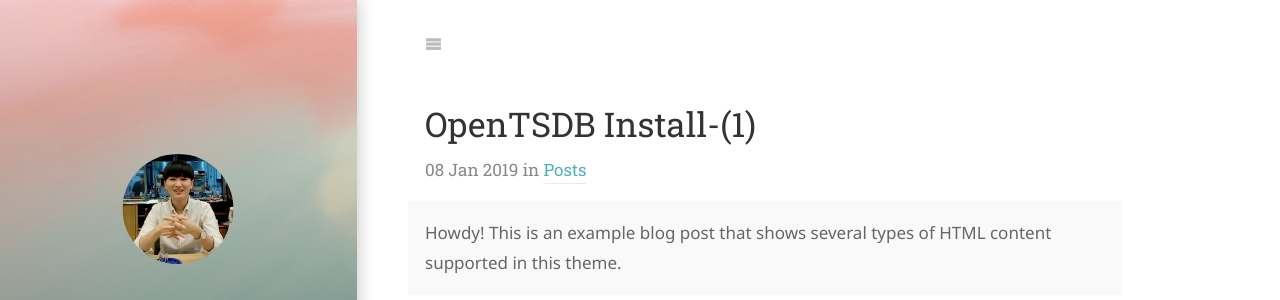
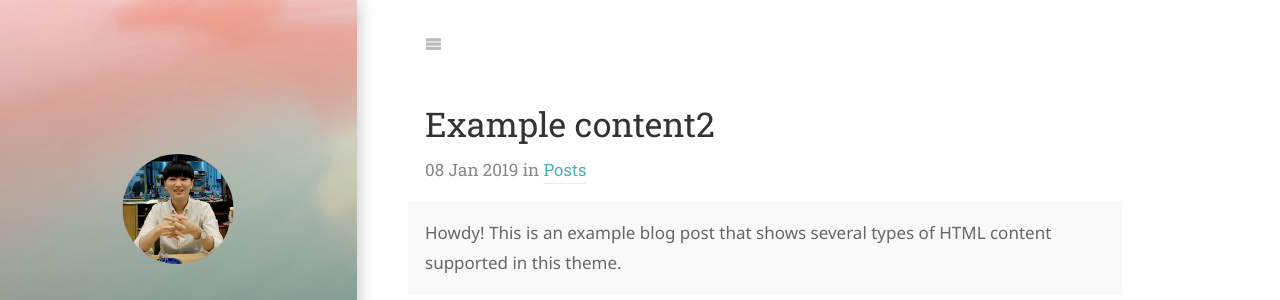
Before and after one commit to TaeWoo21/past_TaeWoo21.github.io, a Jekyll site: the page built from posts/_posts/2019-01-08-install_opentsdb_1-posts.md, in a window 1280 px wide. Shown: the top 300 px of the page. Built offline with Jekyll 4.4.1, drawn with Linux system fonts in a browser that asks for light colours; some web fonts are replaced.

Commit message:
(-ing) write post

```diff
--- a/posts/_posts/2019-01-08-install_opentsdb_1-posts.md
+++ b/posts/_posts/2019-01-08-install_opentsdb_1-posts.md
@@ -1,12 +1,10 @@
 ---
 layout: post
-title: OpenTSDB Install-(1)
+title: Example content2
 description: >
   Howdy! This is an example blog post that shows several types of HTML content supported in this theme.
 author: author1
 ---
 
-
-
 ## test
 블라블라
```
